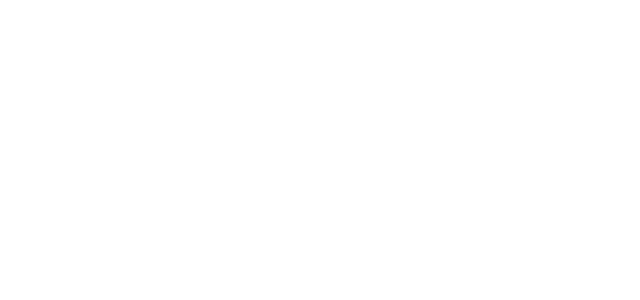
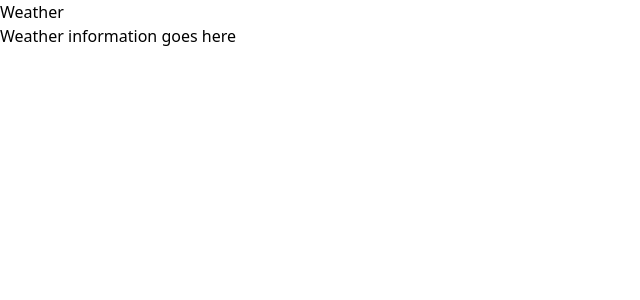
Before and after one commit to sebbex1337/BM_Search_Engine, a Svelte app in the folder frontend/: page /weather in a window 1280 px wide. Shown: the top 300 px of the page, without its empty margins (0-640 px from the left). Built offline with nearby package versions, Linux system fonts and the light colour scheme.

Commit message:
added weather route and weather in navbar

```diff
--- a/frontend/src/App.svelte
+++ b/frontend/src/App.svelte
@@ -4,6 +4,7 @@
   import Register from "./pages/Register.svelte";
   import Login from "./pages/Login.svelte";
   import About from "./pages/About.svelte";
+  import Weather from "./pages/Weather.svelte";
 </script>
 
 <Router>
@@ -11,4 +12,5 @@
   <Route path="/register" component={Register} />
   <Route path="/login" component={Login} />
   <Route path="/about" component={About} />
+  <Route path="/weather" component={Weather} />
 </Router>
--- a/frontend/src/components/Layout.svelte
+++ b/frontend/src/components/Layout.svelte
@@ -20,7 +20,10 @@
 <div class="p-2.5">
   <div>
     <nav class="flex justify-between items-center whitespace-nowrap text-center">
-      <h1 class="inline-block mr-5"><a href="/">¿Who Knows?</a></h1>
+      <div class="flex items-center space-x-4">
+        <h1 class="inline-block mr-5"><a href="/">¿Who Knows?</a></h1>
+        <a class="float-left" href="/weather">Weather</a>
+      </div>
       <div class="flex space-x-4">
         {#if $session.authenticated}
           <span>Logged in as {$session.username}</span>
--- /dev/null
+++ b/frontend/src/pages/Weather.svelte
@@ -0,0 +1,7 @@
+<script lang="ts">
+</script>
+
+<div>
+  <h1>Weather</h1>
+  <p>Weather information goes here</p>
+</div>
```
